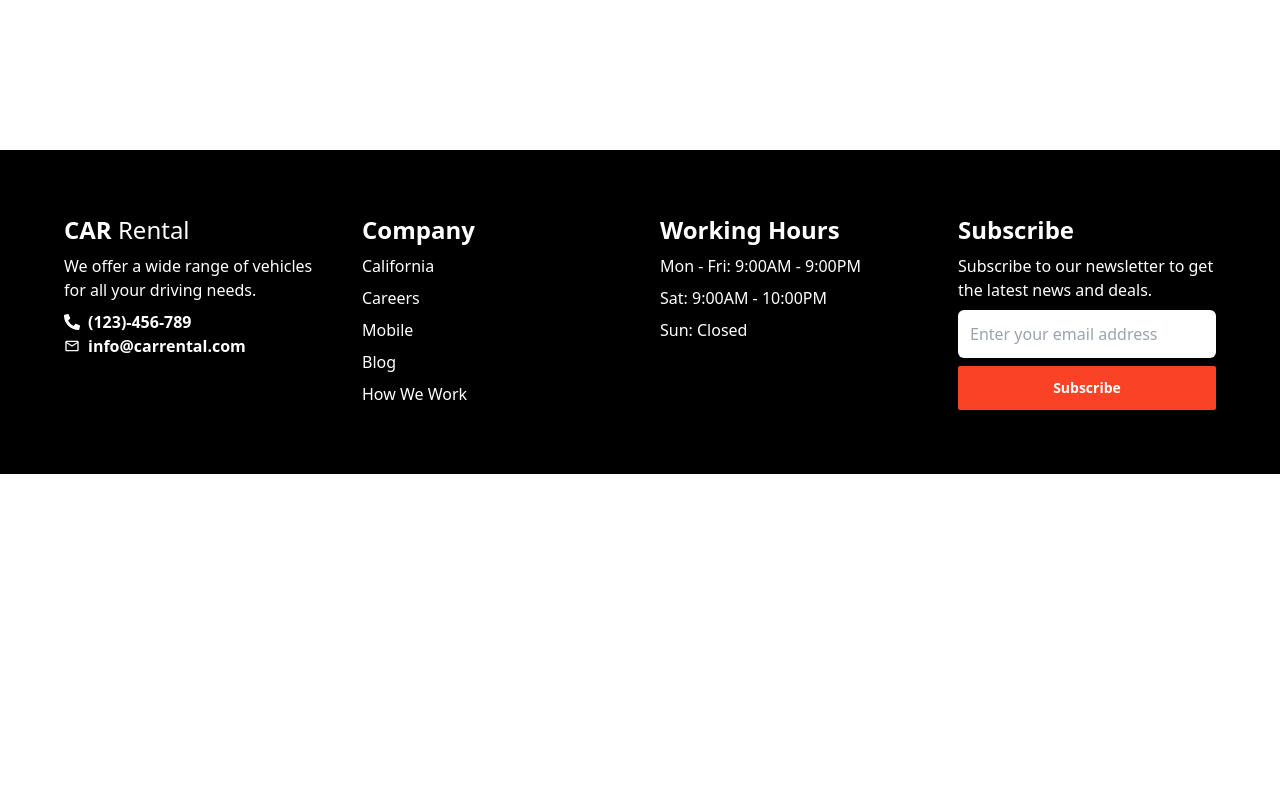
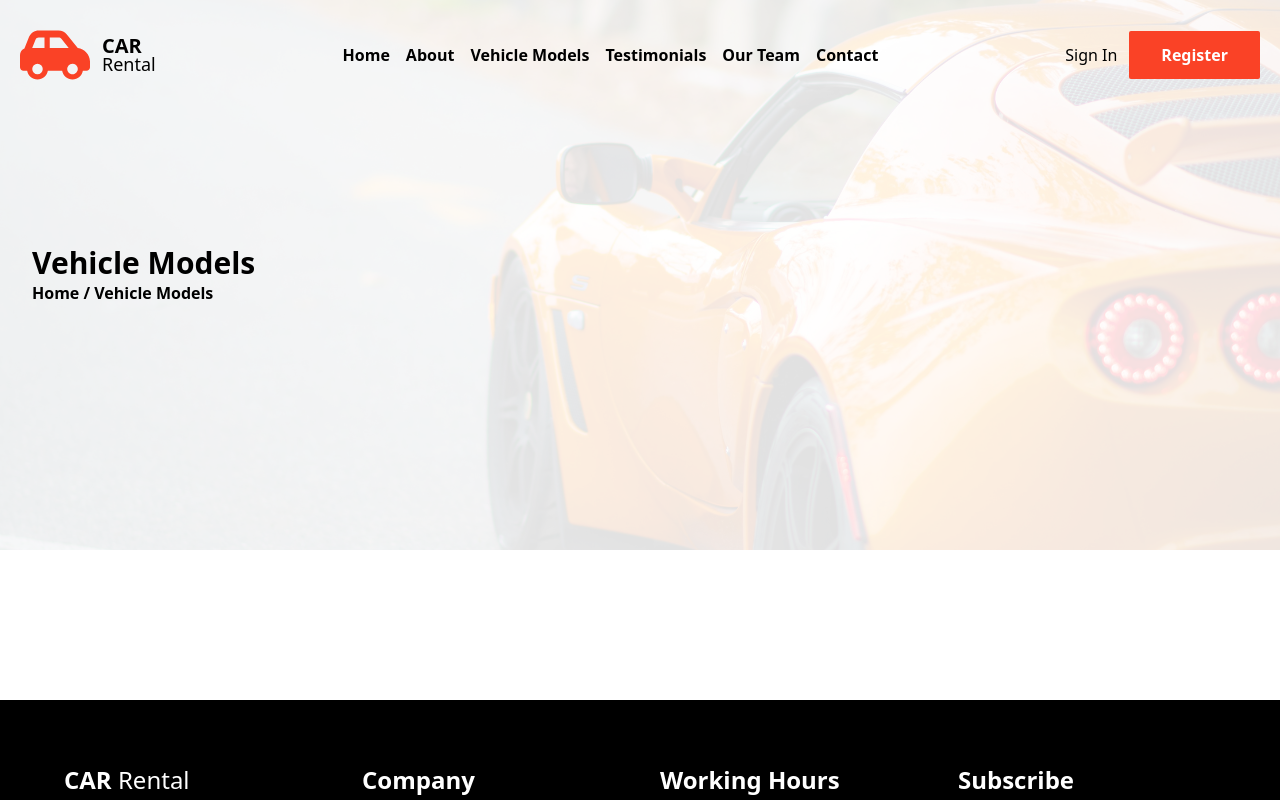
Before and after one commit to joseph-lang7/Car-Rental, a React (Vite) app: page /models in a window 1280 px wide. Shown: the top 800 px of the page. Built offline with nearby package versions, Linux system fonts and the light colour scheme.

Commit message:
Create vehicle models page

```diff
--- a/src/App.jsx
+++ b/src/App.jsx
@@ -2,12 +2,14 @@ import "./App.css";
 import AboutPage from "./pages/AboutPage";
 import HomePage from "./pages/HomePage";
 import { Routes, Route } from "react-router-dom";
+import VehicleModels from "./pages/VehicleModels";
 function App() {
   return (
     <div>
       <Routes>
         <Route path="/" element={<HomePage />} />
         <Route path="/about" element={<AboutPage />} />
+        <Route path="/models" element={<VehicleModels />} />
       </Routes>
     </div>
   );
--- /dev/null
+++ b/src/pages/VehicleModels.jsx
@@ -0,0 +1,7 @@
+import Hero2 from "../components/Hero2";
+
+const VehicleModels = () => {
+  return <Hero2 title="Vehicle Models" />;
+};
+
+export default VehicleModels;
```
